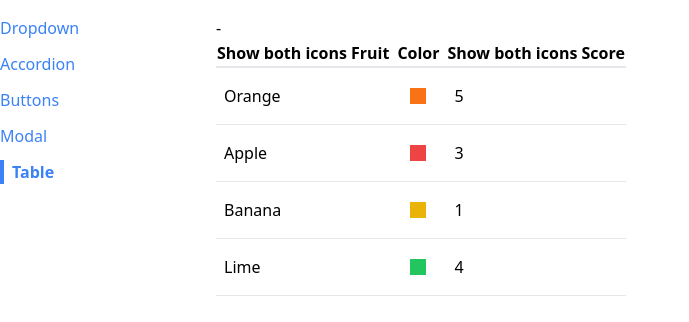
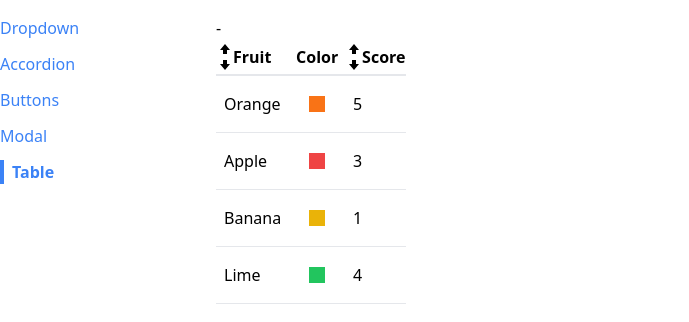
Before and after one commit to MarkLannen/React_Custom-Nav_Routing-Systems_Vite, a React (Vite) app: page /table in a window 1280 px wide. Shown: the top 322 px of the page, without its empty margins (0-689 px from the left). Built offline with nearby package versions, Linux system fonts and the light colour scheme.

Commit message:
add icons from react-icons and styling to table headers

```diff
--- a/src/assets/components/SortableTable.jsx
+++ b/src/assets/components/SortableTable.jsx
@@ -1,6 +1,7 @@
 import React from 'react';
 import { useState } from 'react';
 import Table from './Table';
+import { GoArrowDown, GoArrowUp } from 'react-icons/go';
 
 function SortableTable(props) {
 	const [sortOrder, setSortOder] = useState(null);
@@ -28,9 +29,15 @@ function SortableTable(props) {
 		return {
 			...column,
 			header: () => (
-				<th key={column.label} onClick={() => handleClick(column.label)}>
-					{getIcons(column.label, sortBy, sortOrder)}
-					{column.label}
+				<th
+					className="cursor-pointer hover:bg-gray-100"
+					key={column.label}
+					onClick={() => handleClick(column.label)}
+				>
+					<div className="flex items-center">
+						{getIcons(column.label, sortBy, sortOrder)}
+						{column.label}
+					</div>
 				</th>
 			),
 		};
@@ -63,15 +70,31 @@ function SortableTable(props) {
 
 const getIcons = (label, sortBy, sortOrder) => {
 	if (label !== sortBy) {
-		return 'Show both icons ';
+		return (
+			<div>
+				<GoArrowUp />
+				<GoArrowDown />
+			</div>
+		);
 	}
 
 	if (sortOrder === null) {
-		return 'Show both icons ';
+		return (
+			<div>
+				<GoArrowUp />
+				<GoArrowDown />
+			</div>
+		);
 	} else if (sortOrder === 'asc') {
-		return 'show up icon ';
+		return (
+			<div>
+				<GoArrowUp />
+			</div>
+		);
 	} else if (sortOrder === 'desc') {
-		return 'show down icon ';
+		<div>
+			<GoArrowDown />
+		</div>;
 	}
 };
 
```
